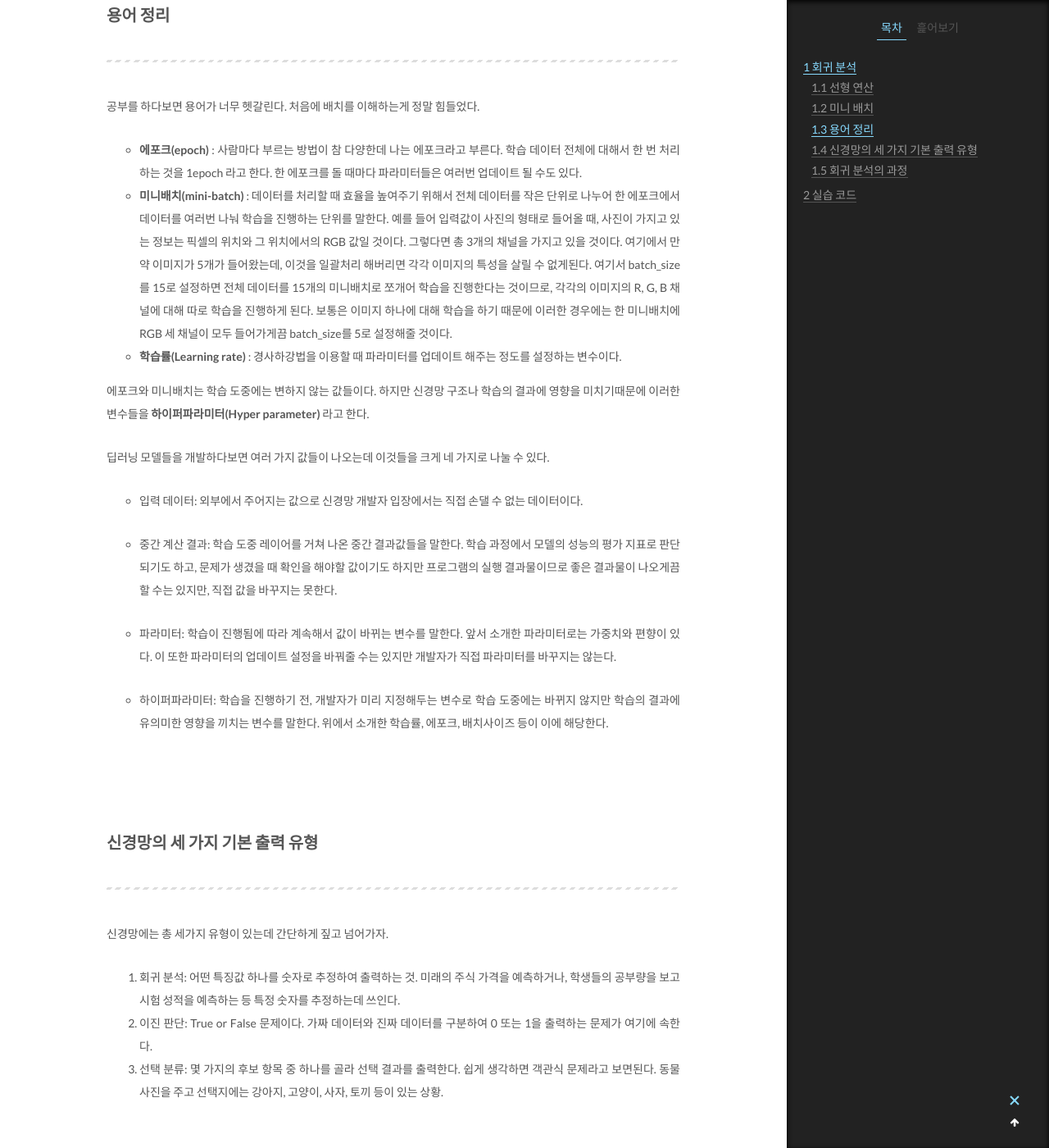
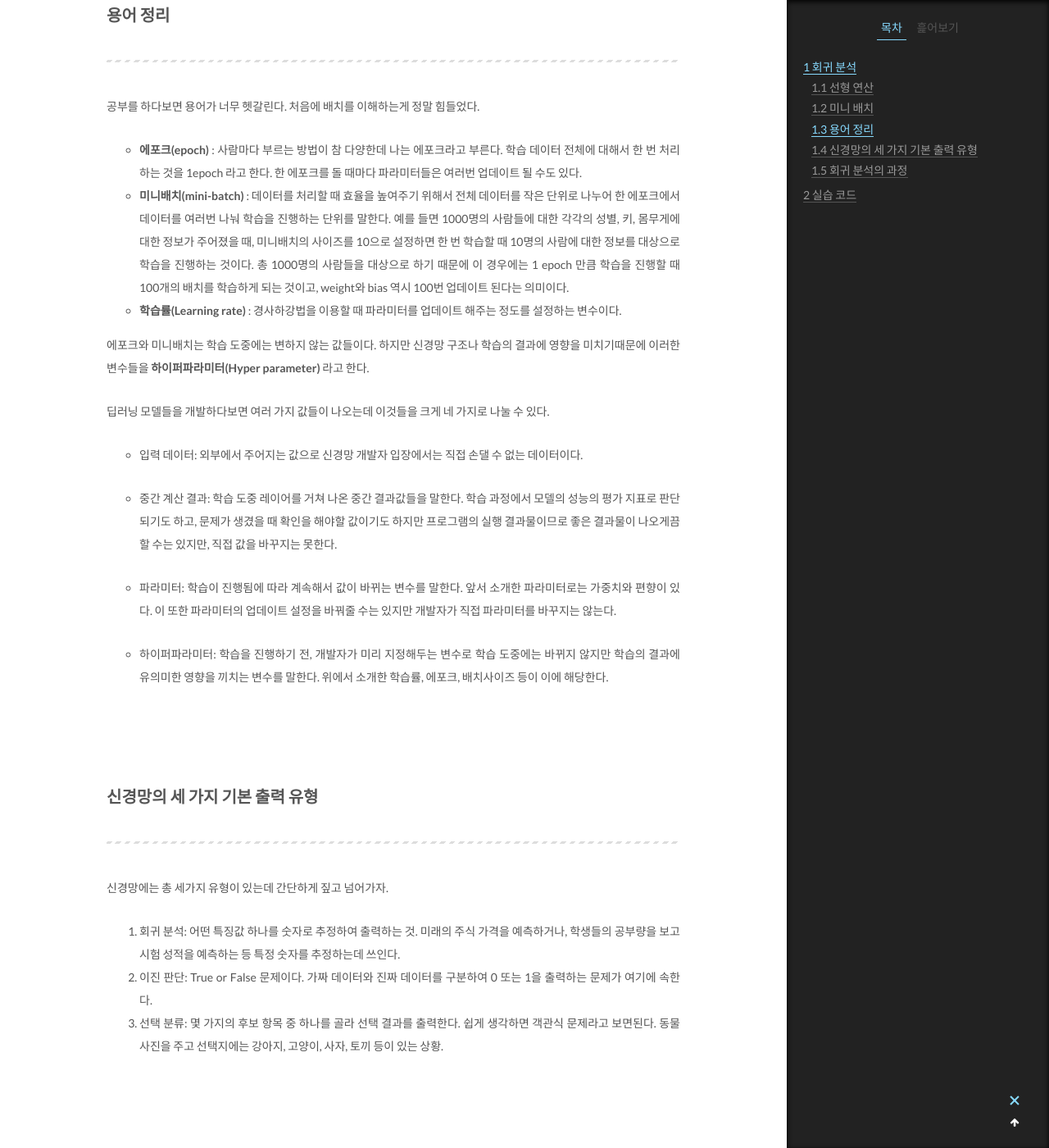
Before and after one commit to Tin1209/Tin1209.github.io, a Jekyll site: the page built from _posts/2021-03-09-deeplearning1.md, in a window 1280 px wide and 1400 px high, scrolled down 1839 px. Shown: the whole window at 82% size. Built offline with Jekyll 4.4.1, drawn with Linux system fonts in a browser that asks for light colours; formulas are drawn with MathJax 3.

Commit message:
Edit post

```diff
--- a/_posts/2021-03-09-deeplearning1.md
+++ b/_posts/2021-03-09-deeplearning1.md
@@ -92,7 +92,7 @@ $$
 공부를 하다보면 용어가 너무 헷갈린다. 처음에 배치를 이해하는게 정말 힘들었다.
 
 - __에포크(epoch)__ : 사람마다 부르는 방법이 참 다양한데 나는 에포크라고 부른다. 학습 데이터 전체에 대해서 한 번 처리하는 것을 1epoch 라고 한다. 한 에포크를 돌 때마다 파라미터들은 여러번 업데이트 될 수도 있다.
-- __미니배치(mini-batch)__ : 데이터를 처리할 때 효율을 높여주기 위해서 전체 데이터를 작은 단위로 나누어 한 에포크에서 데이터를 여러번 나눠 학습을 진행하는 단위를 말한다. 예를 들어 입력값이 사진의 형태로 들어올 때, 사진이 가지고 있는 정보는 픽셀의 위치와 그 위치에서의 RGB 값일 것이다. 그렇다면 총 3개의 채널을 가지고 있을 것이다. 여기에서 만약 이미지가 5개가 들어왔는데, 이것을 일괄처리 해버리면 각각 이미지의 특성을 살릴 수 없게된다. 여기서 batch_size를 15로 설정하면 전체 데이터를 15개의 미니배치로 쪼개어 학습을 진행한다는 것이므로, 각각의 이미지의 R, G, B 채널에 대해 따로 학습을 진행하게 된다. 보통은 이미지 하나에 대해 학습을 하기 때문에 이러한 경우에는 한 미니배치에 RGB 세 채널이 모두 들어가게끔 batch_size를 5로 설정해줄 것이다.
+- __미니배치(mini-batch)__ : 데이터를 처리할 때 효율을 높여주기 위해서 전체 데이터를 작은 단위로 나누어 한 에포크에서 데이터를 여러번 나눠 학습을 진행하는 단위를 말한다. 예를 들면 1000명의 사람들에 대한 각각의 성별, 키, 몸무게에 대한 정보가 주어졌을 때, 미니배치의 사이즈를 10으로 설정하면 한 번 학습할 때 10명의 사람에 대한 정보를 대상으로 학습을 진행하는 것이다. 총 1000명의 사람들을 대상으로 하기 때문에 이 경우에는 1 epoch 만큼 학습을 진행할 때 100개의 배치를 학습하게 되는 것이고, weight와 bias 역시 100번 업데이트 된다는 의미이다.
 - __학습률(Learning rate)__ : 경사하강법을 이용할 때 파라미터를 업데이트 해주는 정도를 설정하는 변수이다.
 
 에포크와 미니배치는 학습 도중에는 변하지 않는 값들이다. 하지만 신경망 구조나 학습의 결과에 영향을 미치기때문에 이러한 변수들을 __하이퍼파라미터(Hyper parameter)__ 라고 한다.
```
